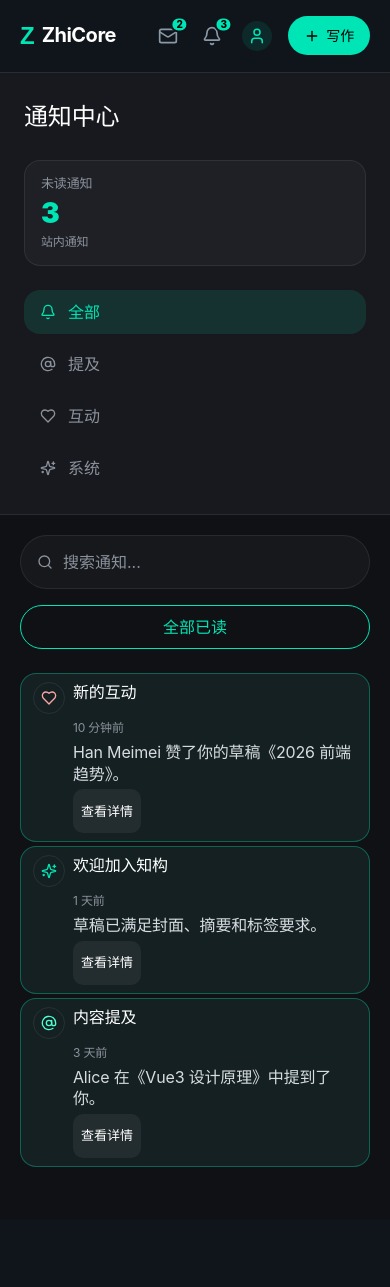
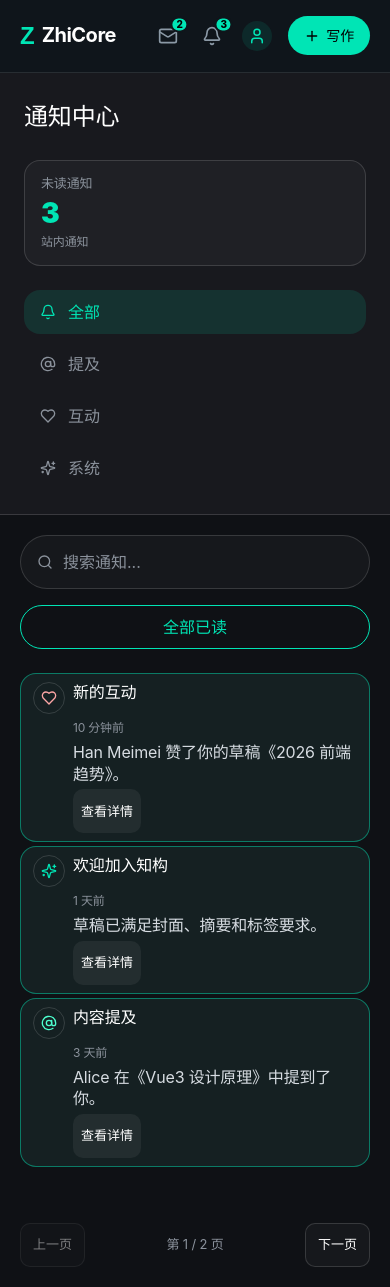
Before and after one commit to architectcgz/zhicore-frontend-vue, a Vue app: page /notifications in a window 390 px wide. Before the commit the page ends 1219 px from the top, so only its background shows below. Built offline with nearby package versions, Linux system fonts and the light colour scheme.

Commit message:
feat(notifications): 添加分类筛选和分页

```diff
--- a/src/features/notification/config/notificationCenterLocalMock.ts
+++ b/src/features/notification/config/notificationCenterLocalMock.ts
@@ -25,4 +25,20 @@ export const notificationCenterLocalMock: NotificationCenterItem[] = [
     occurredAt: "3 天前",
     unread: true,
   },
+  {
+    id: "notif-topic",
+    type: "content",
+    title: "专题收录提醒",
+    body: "你的文章已被收录到“前端工程实践”专题。",
+    occurredAt: "4 天前",
+    unread: false,
+  },
+  {
+    id: "notif-reply",
+    type: "interaction",
+    title: "新的回复",
+    body: "Li Lei 回复了你在《内容模型设计》下的评论。",
+    occurredAt: "5 天前",
+    unread: false,
+  },
 ];
--- a/src/pages/home/HomeNotificationsRoutePage.vue
+++ b/src/pages/home/HomeNotificationsRoutePage.vue
@@ -16,20 +16,42 @@
           <button
             class="notifications-route__nav-item"
             type="button"
-            aria-current="page"
+            aria-label="全部通知"
+            :aria-current="selectedCategory === 'all' ? 'page' : undefined"
+            @click="selectCategory('all')"
           >
             <Bell class="notifications-route__nav-icon" aria-hidden="true" />
             <span>全部</span>
           </button>
-          <button class="notifications-route__nav-item" type="button">
+          <button
+            class="notifications-route__nav-item"
+            type="button"
+            aria-label="提及通知"
+            :aria-current="selectedCategory === 'content' ? 'page' : undefined"
+            @click="selectCategory('content')"
+          >
             <AtSign class="notifications-route__nav-icon" aria-hidden="true" />
             <span>提及</span>
           </button>
-          <button class="notifications-route__nav-item" type="button">
+          <button
+            class="notifications-route__nav-item"
+            type="button"
+            aria-label="互动通知"
+            :aria-current="
+              selectedCategory === 'interaction' ? 'page' : undefined
+            "
+            @click="selectCategory('interaction')"
+          >
             <Heart class="notifications-route__nav-icon" aria-hidden="true" />
             <span>互动</span>
           </button>
-          <button class="notifications-route__nav-item" type="button">
+          <button
+            class="notifications-route__nav-item"
+            type="button"
+            aria-label="系统通知"
+            :aria-current="selectedCategory === 'system' ? 'page' : undefined"
+            @click="selectCategory('system')"
+          >
             <Sparkles
               class="notifications-route__nav-icon"
               aria-hidden="true"
@@ -59,7 +81,7 @@
 
         <div class="notifications-route__list">
           <article
-            v-for="notification in page.notifications"
+            v-for="notification in paginatedNotifications"
             :key="notification.id"
             class="notifications-route__item"
             :class="{
@@ -94,6 +116,30 @@
             </footer>
           </article>
         </div>
+
+        <footer
+          v-if="totalPages > 1"
+          class="notifications-route__pagination"
+          aria-label="通知分页"
+        >
+          <button
+            type="button"
+            aria-label="上一页通知"
+            :disabled="!canGoPrevious"
+            @click="goPreviousPage"
+          >
+            上一页
+          </button>
+          <span>第 {{ currentPage }} / {{ totalPages }} 页</span>
+          <button
+            type="button"
+            aria-label="下一页通知"
+            :disabled="!canGoNext"
+            @click="goNextPage"
+          >
+            下一页
+          </button>
+        </footer>
       </section>
     </section>
 
@@ -107,10 +153,58 @@
 
 <script setup lang="ts">
 import { AtSign, Bell, Heart, Search, Sparkles } from "@lucide/vue";
+import { computed, ref } from "vue";
 
 import { useNotificationCenterPage } from "@/features/notification";
+import type { NotificationCenterType } from "@/features/notification";
 
 const page = useNotificationCenterPage();
+const notificationsPerPage = 3;
+type NotificationCategory = "all" | NotificationCenterType;
+
+const selectedCategory = ref<NotificationCategory>("all");
+const currentPage = ref(1);
+
+const filteredNotifications = computed(() => {
+  if (selectedCategory.value === "all") {
+    return page.notifications;
+  }
+
+  return page.notifications.filter(
+    (notification) => notification.type === selectedCategory.value,
+  );
+});
+
+const totalPages = computed(() =>
+  Math.max(
+    1,
+    Math.ceil(filteredNotifications.value.length / notificationsPerPage),
+  ),
+);
+const canGoPrevious = computed(() => currentPage.value > 1);
+const canGoNext = computed(() => currentPage.value < totalPages.value);
+const paginatedNotifications = computed(() => {
+  const start = (currentPage.value - 1) * notificationsPerPage;
+
+  return filteredNotifications.value.slice(start, start + notificationsPerPage);
+});
+
+function selectCategory(category: NotificationCategory) {
+  selectedCategory.value = category;
+  currentPage.value = 1;
+}
+
+function goPreviousPage() {
+  if (canGoPrevious.value) {
+    currentPage.value -= 1;
+  }
+}
+
+function goNextPage() {
+  if (canGoNext.value) {
+    currentPage.value += 1;
+  }
+}
 </script>
 
 <style scoped>
@@ -118,10 +212,10 @@ const page = useNotificationCenterPage();
   --notifications-bg: #0f1115;
   --notifications-surface: rgba(255, 255, 255, 0.03);
   --notifications-surface-hover: rgba(255, 255, 255, 0.06);
-  --notifications-line: rgba(255, 255, 255, 0.08);
+  --notifications-line: rgba(255, 255, 255, 0.14);
   --notifications-line-strong: color-mix(
     in srgb,
-    var(--color-text-strong) 14%,
+    var(--color-text-strong) 24%,
     transparent
   );
   --notifications-text: #d7dce2;
@@ -221,7 +315,8 @@ const page = useNotificationCenterPage();
 
 .notifications-route__nav-item:focus-visible,
 .notifications-route__mark-button:focus-visible,
-.notifications-route__item-footer button:focus-visible {
+.notifications-route__item-footer button:focus-visible,
+.notifications-route__pagination button:focus-visible {
   outline: 2px solid var(--notifications-focus-ring);
   outline-offset: 2px;
 }
@@ -358,7 +453,7 @@ const page = useNotificationCenterPage();
 }
 
 .notifications-route__item--unread {
-  border-color: color-mix(in srgb, var(--color-primary) 34%, transparent);
+  border-color: color-mix(in srgb, var(--color-primary) 46%, transparent);
   background: color-mix(
     in srgb,
     var(--color-primary) 4%,
@@ -456,6 +551,35 @@ const page = useNotificationCenterPage();
   );
 }
 
+.notifications-route__pagination {
+  display: flex;
+  align-items: center;
+  justify-content: flex-end;
+  gap: var(--space-3);
+  color: var(--notifications-muted);
+  font-size: 0.8125rem;
+}
+
+.notifications-route__pagination button {
+  min-height: 36px;
+  padding: 0 var(--space-3);
+  border: 1px solid var(--notifications-line);
+  border-radius: var(--radius-md);
+  background: var(--notifications-surface);
+  color: var(--notifications-text-strong);
+  cursor: pointer;
+}
+
+.notifications-route__pagination button:hover:not(:disabled) {
+  border-color: var(--notifications-line-strong);
+  background: var(--notifications-surface-hover);
+}
+
+.notifications-route__pagination button:disabled {
+  cursor: not-allowed;
+  opacity: 0.45;
+}
+
 .notifications-route__empty {
   display: grid;
   gap: var(--space-3);
@@ -521,12 +645,21 @@ const page = useNotificationCenterPage();
   .notifications-route__item-footer button {
     min-height: 44px;
   }
+
+  .notifications-route__pagination {
+    justify-content: space-between;
+  }
+
+  .notifications-route__pagination button {
+    min-height: 44px;
+  }
 }
 
 @media (prefers-reduced-motion: reduce) {
   .notifications-route__nav-item,
   .notifications-route__item,
-  .notifications-route__mark-button {
+  .notifications-route__mark-button,
+  .notifications-route__pagination button {
     transition: none;
   }
 }
```
Also changed, not shown: 1 other file (tests, documents, lock files or other folders).
